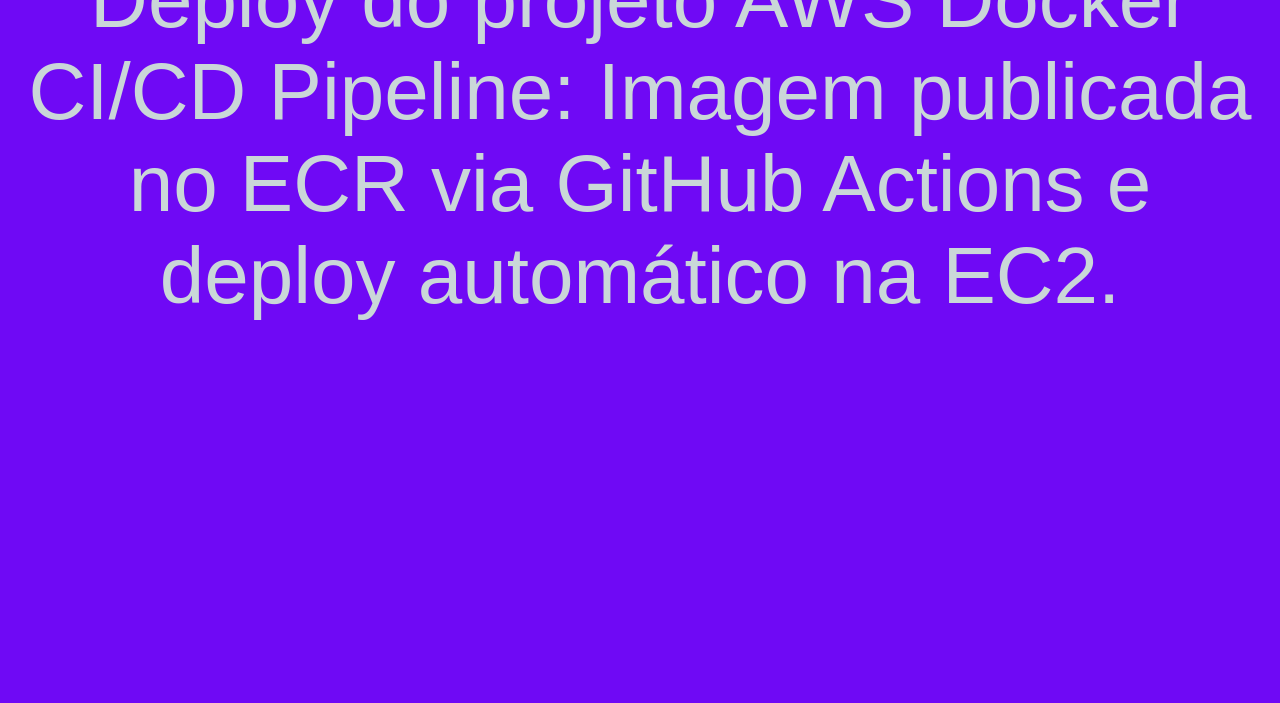
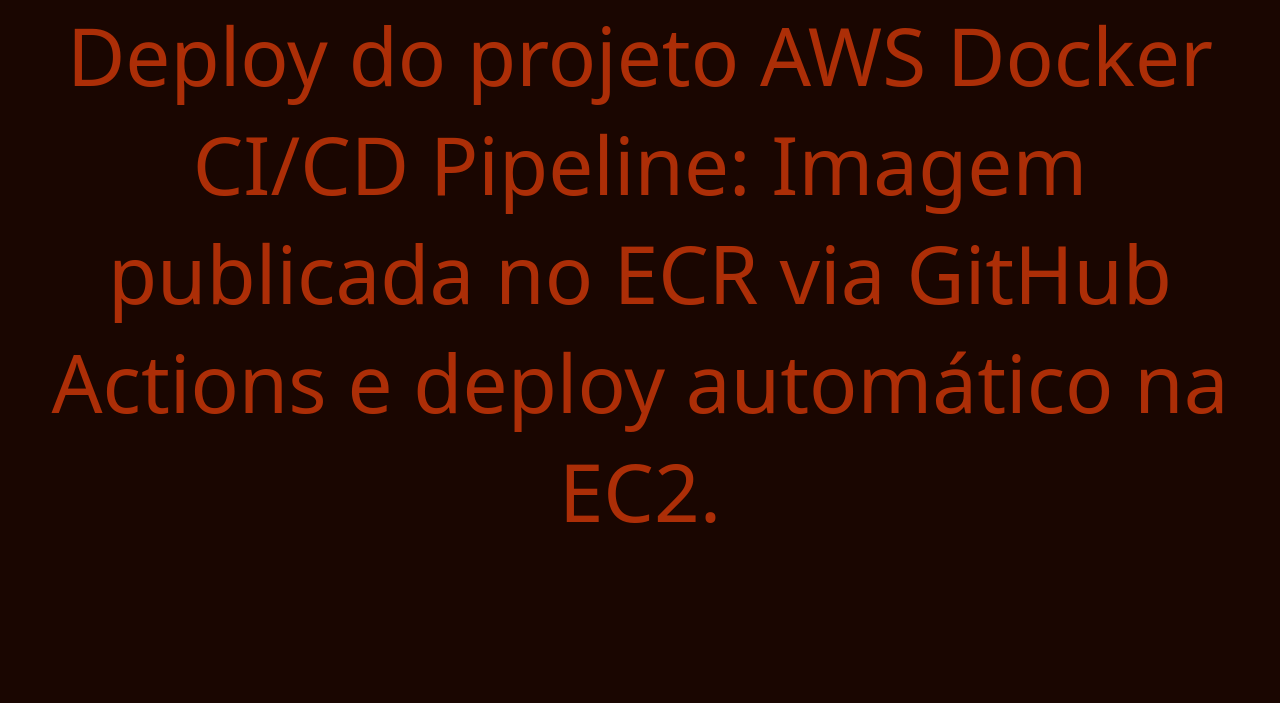
Before and after one commit to Mricieri33/aws-docker-cicd-pipeline, a website: page public/index.html in a window 1280 px wide. Shown: the part 548-1251 px from the top of the page. Before the commit the page ends 1028 px from the top, so only its background shows below. Drawn offline with Linux system fonts and the light colour scheme.

Commit message:
style: change UI font to system-ui

```diff
--- a/public/index.html
+++ b/public/index.html
@@ -4,10 +4,10 @@
 <head>
   <style>
     body {
-      background-color: #6f09f5;
-      color: #cad7d8;
+      background-color: #1a0601;
+      color: #ac2e07;
       text-align: center;
-      font-family: Arial, sans-serif;
+      font-family: system-ui;
       padding: 150px 20px;
     }
 
@@ -25,7 +25,8 @@
 
 <body>
   <h1>AWS Docker CI/CD Pipeline</h1>
-  <p>Deploy do projeto AWS Docker CI/CD Pipeline: Imagem publicada no ECR via GitHub Actions e deploy automático na EC2.</p>
+  <p>Deploy do projeto AWS Docker CI/CD Pipeline: Imagem publicada no ECR via GitHub Actions e deploy automático na EC2.
+  </p>
 </body>
 
 </html>
```
